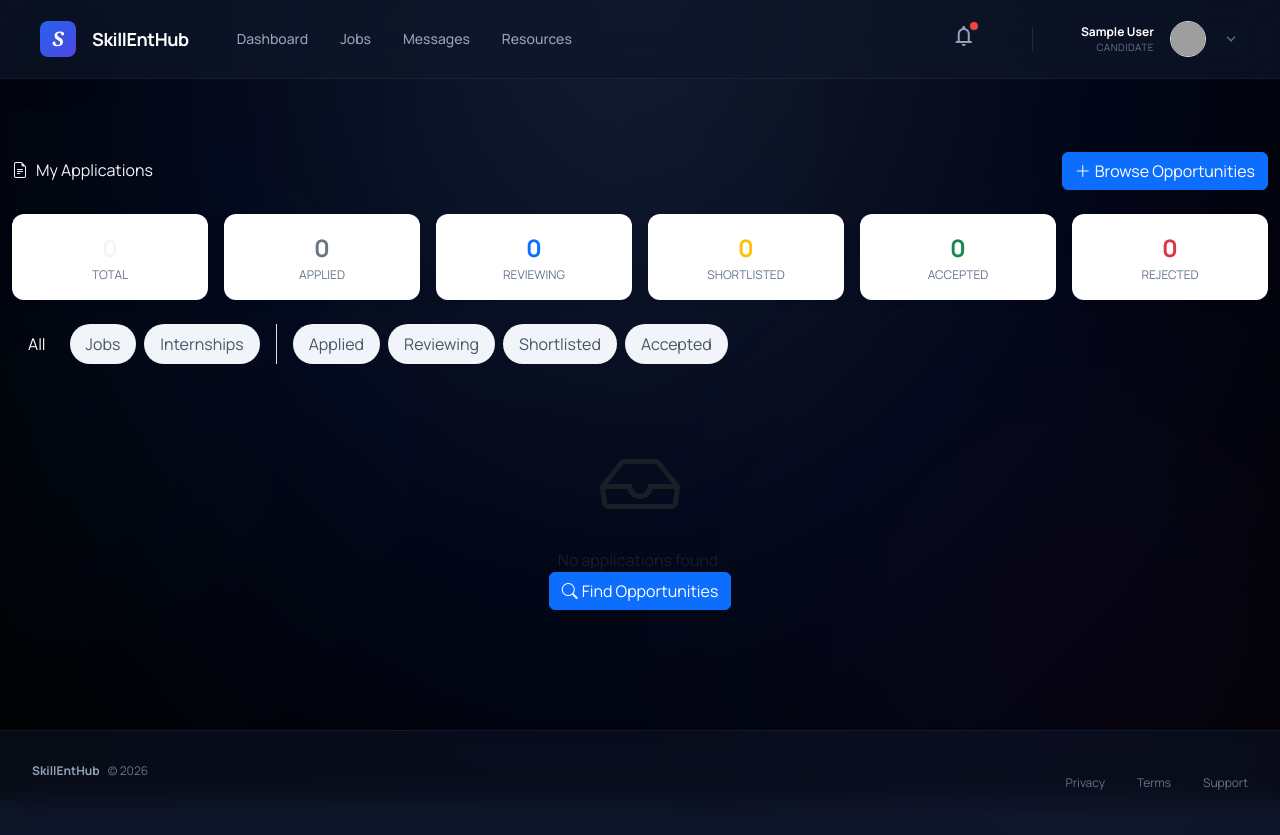
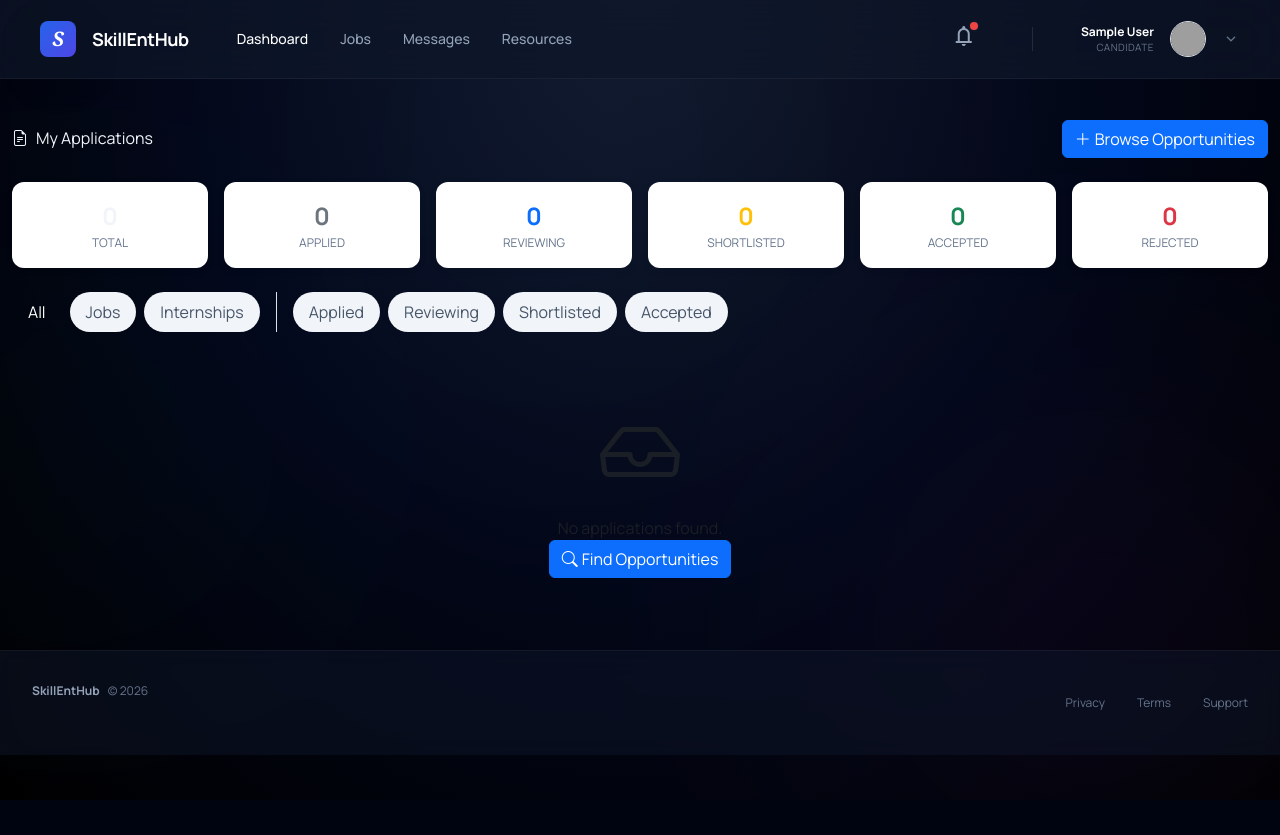
Before and after one commit to Vyom-2007/SkillentHub, a Flask app: page /applications in a window 1280 px wide. After the commit the page ends 800 px from the top, so only its background shows below. Run offline with Flask 3, Linux system fonts and the light colour scheme; the visitor is signed in with stand-in values (Sample User, id 1); data that the repository does not hold is empty; some libraries are stand-ins or nearby versions; grey boxes are pictures that could not be loaded.

Commit message:
Update base.html

```diff
--- a/app/templates/base.html
+++ b/app/templates/base.html
@@ -7,7 +7,13 @@
     <meta name="description" content="SkillentHub - Connect, Learn, and Grow Your Career">
     <title>{% block title %}SkillentHub{% endblock %}</title>
 
-    <!-- Tailwind -->
+    <!-- Tailwind & Fonts -->
+    <link href="https://fonts.googleapis.com" rel="preconnect" />
+    <link crossorigin="" href="https://fonts.gstatic.com" rel="preconnect" />
+    <link href="https://fonts.googleapis.com/css2?family=Manrope:wght@200..800&amp;display=swap" rel="stylesheet" />
+    <link
+        href="https://fonts.googleapis.com/css2?family=Material+Symbols+Outlined:wght,FILL@100..700,0..1&amp;display=swap"
+        rel="stylesheet" />
     <script src="https://cdn.tailwindcss.com?plugins=forms,container-queries"></script>
     <script id="tailwind-config">
         tailwind.config = {
@@ -63,29 +69,18 @@
         }
     </style>
 
-    <!-- Google Fonts -->
-    <link href="https://fonts.googleapis.com" rel="preconnect" />
-    <link crossorigin="" href="https://fonts.gstatic.com" rel="preconnect" />
-    <link href="https://fonts.googleapis.com/css2?family=Manrope:wght@200..800&amp;display=swap" rel="stylesheet" />
-    <link
-        href="https://fonts.googleapis.com/css2?family=Material+Symbols+Outlined:wght,FILL@100..700,0..1&amp;display=swap"
-        rel="stylesheet" />
-    <link href="https://fonts.googleapis.com/css2?family=Inter:wght@300;400;500;600;700&display=swap" rel="stylesheet">
-
-
-    <!-- Bootstrap 5.3 CSS (Keep for Layout Compatibility) -->
+    <!-- Bootstrap CSS for compatibility -->
     <link href="https://cdn.jsdelivr.net/npm/bootstrap@5.3.3/dist/css/bootstrap.min.css" rel="stylesheet">
     <link href="https://cdn.jsdelivr.net/npm/bootstrap-icons@1.11.3/font/bootstrap-icons.min.css" rel="stylesheet">
 
     <!-- Favicon -->
     <link rel="icon" type="image/png" href="{{ url_for('static', filename='favicon.png') }}?v=2">
-
     {% block extra_css %}{% endblock %}
 </head>
 
 <body
     class="bg-[#0f172a] font-display text-slate-100 antialiased min-h-screen relative overflow-x-hidden selection:bg-blue-500/30">
-    <!-- Background Effects -->
+    <!-- Background -->
     <div class="fixed inset-0 z-0 pointer-events-none">
         <div
             class="absolute inset-0 bg-[radial-gradient(ellipse_at_top,_var(--tw-gradient-stops))] from-[#111827] via-[#020617] to-[#000000]">
@@ -114,12 +109,12 @@
             </a>
             <div class="hidden md:flex items-center gap-8">
                 {% if session.get('user_id') %}
-                <a class="nav-link" href="{{ url_for('auth.dashboard') }}">Dashboard</a>
+                <a class="nav-link text-white" href="{{ url_for('auth.dashboard') }}">Dashboard</a>
                 <a class="nav-link" href="{{ url_for('opportunities.opportunities') }}">Jobs</a>
                 <a class="nav-link" href="{{ url_for('messages.messages') }}">Messages</a>
                 <a class="nav-link" href="#">Resources</a>
                 {% elif session.get('recruiter_id') %}
-                <a class="nav-link" href="{{ url_for('recruiter.dashboard') }}">Dashboard</a>
+                <a class="nav-link text-white" href="{{ url_for('recruiter.dashboard') }}">Dashboard</a>
                 <a class="nav-link" href="#">Candidates</a>
                 <a class="nav-link" href="{{ url_for('messages.messages') }}">Messages</a>
                 {% else %}
@@ -152,7 +147,7 @@
                         class="material-symbols-outlined text-slate-500 text-lg group-hover:text-white transition-colors">expand_more</span>
                 </button>
                 <div
-                    class="absolute right-0 top-full mt-2 w-48 py-2 bg-[#1e293b]/90 backdrop-blur-xl border border-white/10 rounded-xl shadow-2xl opacity-0 invisible group-hover:opacity-100 group-hover:visible transition-all duration-200 transform origin-top-right">
+                    class="absolute right-0 top-full mt-2 w-48 py-2 bg-[#1e293b]/90 backdrop-blur-xl border border-white/10 rounded-xl shadow-2xl opacity-0 invisible group-hover:opacity-100 group-hover:visible transition-all duration-200 transform origin-top-right z-50">
                     {% if session.get('user_id') %}
                     <a class="block px-4 py-2 text-sm text-slate-300 hover:text-white hover:bg-white/5"
                         href="{{ url_for('profile.view', user_id=session.get('user_id')) }}">My Profile</a>
@@ -168,10 +163,11 @@
         </div>
     </nav>
 
-    <!-- Flash Messages (Styled for Dark Theme) -->
-    <div class="relative z-50 pt-20 px-6 max-w-7xl mx-auto">
+    <!-- Flash Messages -->
+    <div class="relative z-50 pt-24 px-6 max-w-7xl mx-auto pointer-events-none">
         {% with messages = get_flashed_messages(with_categories=true) %}
         {% if messages %}
+        <div class="pointer-events-auto">
             {% for category, message in messages %}
             <div class="alert alert-{{ 'danger' if category == 'error' else category }} alert-dismissible fade show"
                 role="alert">
@@ -179,14 +175,17 @@
                 <button type="button" class="btn-close" data-bs-dismiss="alert" aria-label="Close"></button>
             </div>
             {% endfor %}
+        </div>
         {% endif %}
         {% endwith %}
     </div>
 
-    <main class="relative z-10 pt-5 pb-12 flex-grow-1">
+    <!-- Main Content -->
+    <main class="relative z-10 flex-grow-1">
         {% block content %}{% endblock %}
     </main>
 
+    <!-- Footer -->
     <footer class="relative z-10 border-t border-white/5 bg-[#0f172a]/50 backdrop-blur-md mt-auto">
         <div
             class="max-w-7xl mx-auto px-8 py-8 flex flex-col md:flex-row justify-between items-center text-xs text-slate-500">
@@ -202,10 +201,10 @@
         </div>
     </footer>
 
-    <!-- Bootstrap 5.3 JS -->
+    <!-- Bootstrap JS -->
     <script src="https://cdn.jsdelivr.net/npm/bootstrap@5.3.3/dist/js/bootstrap.bundle.min.js"></script>
 
-    <!-- Notifications -->
+    <!-- Notifications JS -->
     {% if session.get('user_id') %}
     <script src="{{ url_for('static', filename='js/notifications.js') }}"></script>
     {% endif %}
```
Lines whose indentation alone changed are shown as unchanged.
